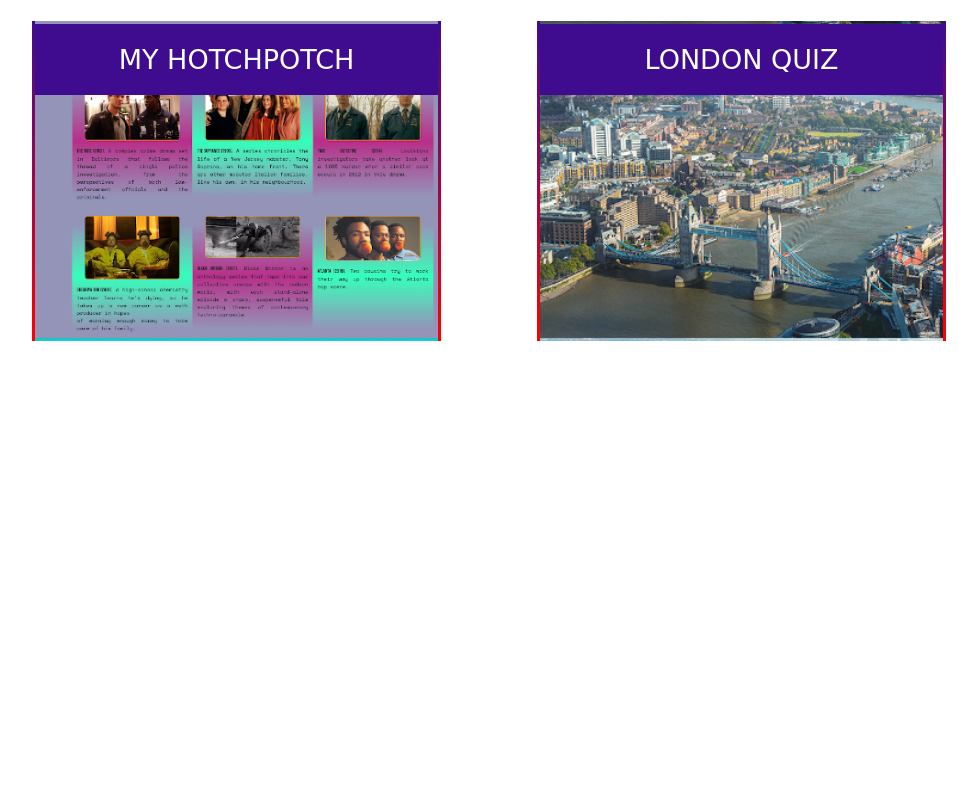
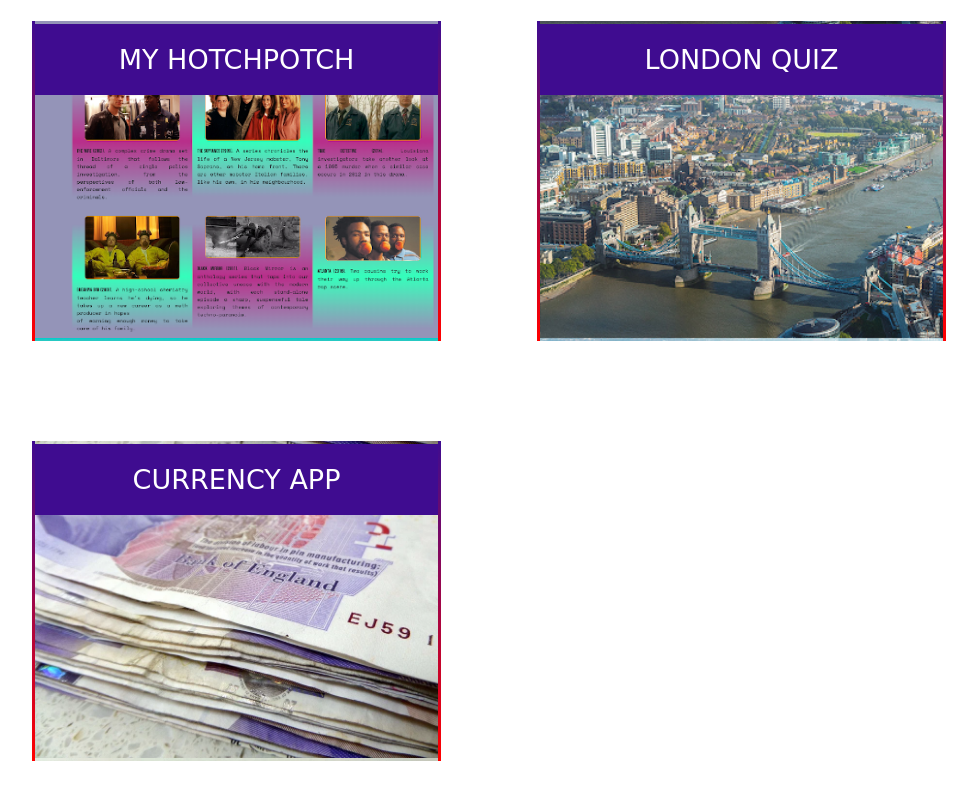
Before and after one commit to migCruQue/migcruque.github.io, a plain HTML site: page projects.html in a window 1280 px wide. Shown: the part 362-1162 px from the top of the page, without its empty margins (151-1128 px from the left). Before the commit the page ends 823 px from the top, so only its background shows below. Drawn offline with nearby package versions, Linux system fonts and the light colour scheme; a web font is replaced by a local one.

Commit message:
add new project

```diff
--- a/css/projects.css
+++ b/css/projects.css
@@ -119,6 +119,11 @@
 
 }
 
+#currencyApp {
+  background-image: url('../img/projects/poundnotes.jpg');
+
+}
+
 
 
 
--- a/projects.html
+++ b/projects.html
@@ -93,6 +93,15 @@
 
                     </div>
                 </a>
+
+                <a href="https://migcruque.github.io/currencyApp/">
+                  <div id="currencyApp" class="project-card">
+
+                          <h5 class="card-title display-3">CURRENCY APP</h5>
+                          <p>Currency app</p>
+
+                  </div>
+              </a>
             </div>
 
         </div>
```
Also changed, not shown: img/projects/poundnotes.jpg (added), 2 other files.
